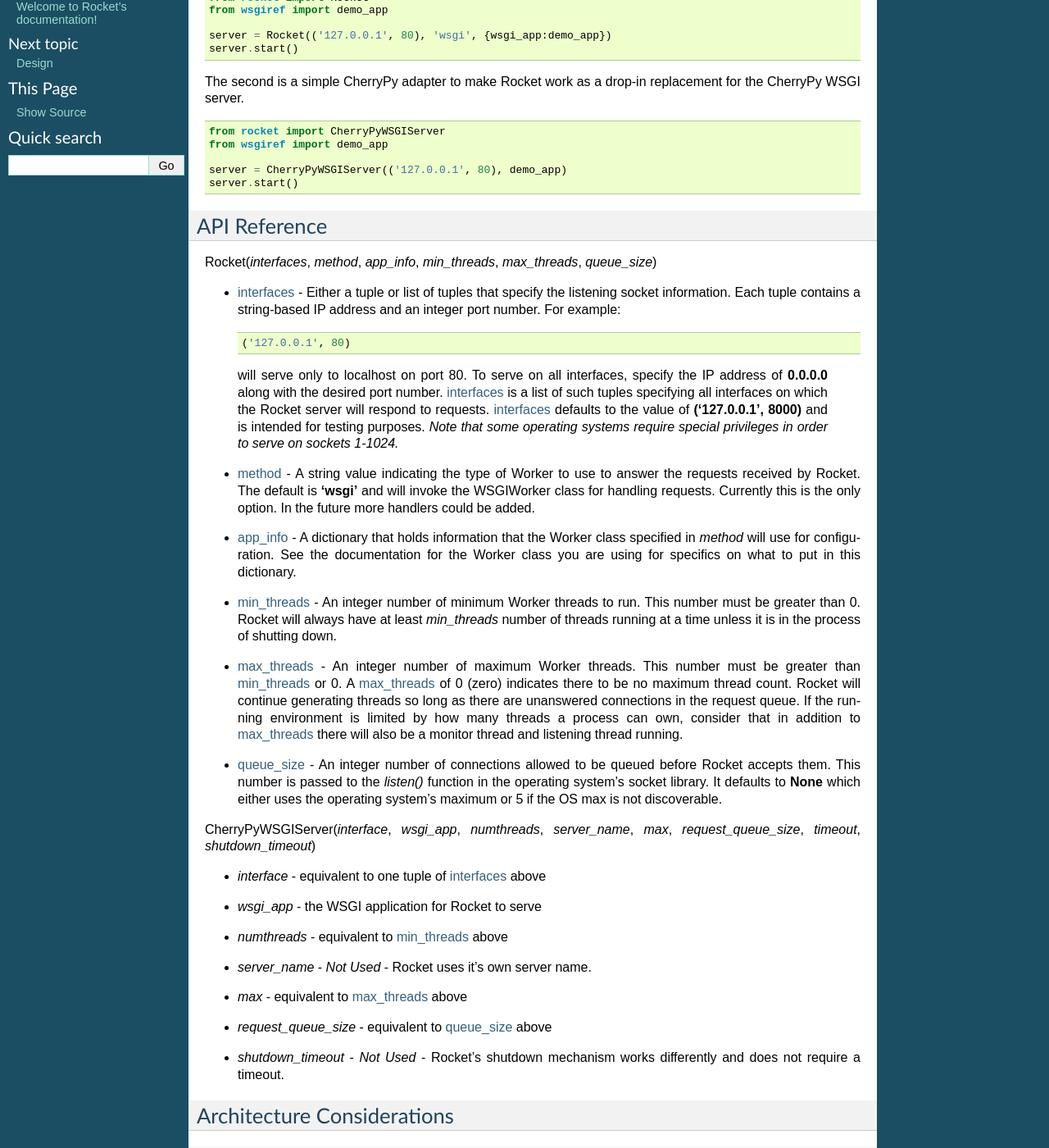
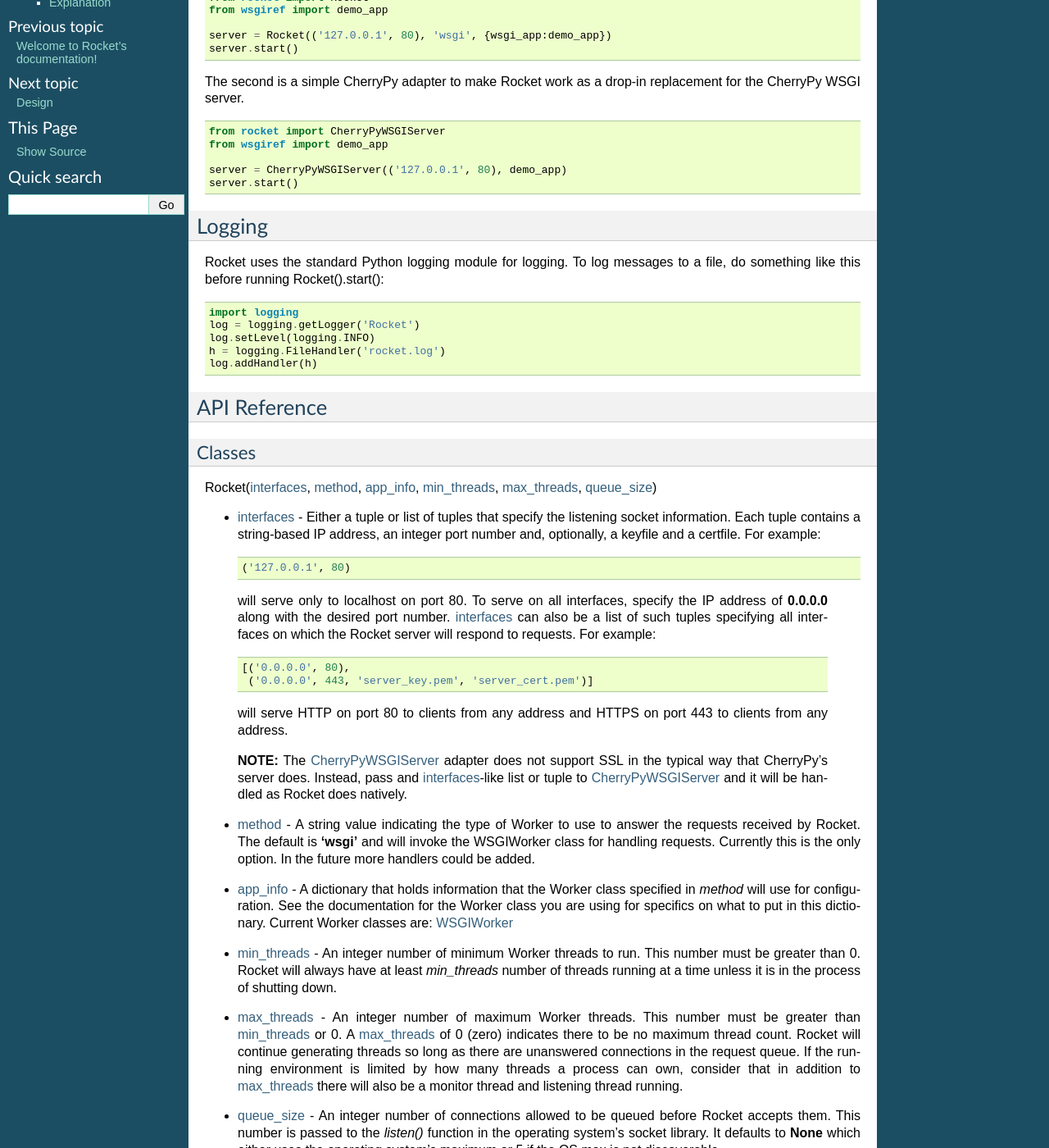
Before and after one commit to explorigin/Rocket, a Sphinx documentation site: the page built from doc/usage.rst, in a window 1280 px wide and 1400 px high, scrolled down 223 px. Shown: the whole window at 82% size. Built offline with Sphinx 7.4.7, drawn with Linux system fonts in a browser that asks for light colours; some of the changed text lies outside the part shown.

Commit message:
Updated documentation to cover: - HTTPS support - logging - build methods - Launchpad project site - License
Bumped version numbers to 0.2.

```diff
--- a/doc/acknowledgements.rst
+++ b/doc/acknowledgements.rst
@@ -7,5 +7,5 @@
 * My Brother Troy - For introducing me to Python when all I could see was C++.
 * Massimo Di Pierro - For `web2py <http://www.web2py.com>`_ and lots of inspiration to make things better.
 * CherryPy team - For `WSGIserver <http://www.cherrypy.org/browser/trunk/cherrypy/wsgiserver>`_ since it served as a guide for some of this project.
-* Guido van Rossum - For `Python <http://www.python.org>`_, the best scripting language.
+* Guido van Rossum and the Python Foundation- For `Python <http://www.python.org>`_, the best scripting language.
 * Canonical - For `Ubuntu <http://www.ubuntu.com>`_, `Bazaar <http://www.bazaar-vcs.org>`_ and `Launchpad <http://launchpad.net>`_
--- a/doc/conf.py
+++ b/doc/conf.py
@@ -38,16 +38,16 @@
 
 # General information about the project.
 project = u'Rocket'
-copyright = u'2009, Timothy Farrell'
+copyright = u'2010, Timothy Farrell'
 
 # The version info for the project you're documenting, acts as replacement for
 # |version| and |release|, also used in various other places throughout the
 # built documents.
 #
 # The short X.Y version.
-version = '0.1'
+version = '0.2'
 # The full version, including alpha/beta/rc tags.
-release = '0.1'
+release = '0.2'
 
 # The language for content autogenerated by Sphinx. Refer to documentation
 # for a list of supported languages.
--- a/doc/index.rst
+++ b/doc/index.rst
@@ -12,8 +12,9 @@
 
    usage
    design
-   extending
+   development
    acknowledgements
+   license
 
 Indices and tables
 ==================
--- a/doc/usage.rst
+++ b/doc/usage.rst
@@ -27,18 +27,39 @@
     server = CherryPyWSGIServer(('127.0.0.1', 80), demo_app)
     server.start()
 
+Logging
+=======
+
+Rocket uses the standard Python logging module for logging.  To log messages to a file, do something like this before running Rocket().start()::
+
+    import logging
+    log = logging.getLogger('Rocket')
+    log.setLevel(logging.INFO)
+    h = logging.FileHandler('rocket.log')
+    log.addHandler(h)
+
 API Reference
 =============
 
-Rocket(*interfaces*, *method*, *app_info*, *min_threads*, *max_threads*, *queue_size*)
+Classes
+-------
+
+Rocket(interfaces_, method_, app_info_, min_threads_, max_threads_, queue_size_)
 
 .. _interfaces:
 
-* interfaces_ - Either a tuple or list of tuples that specify the listening socket information.  Each tuple contains a string-based IP address and an integer port number.  For example::
+* interfaces_ - Either a tuple or list of tuples that specify the listening socket information.  Each tuple contains a string-based IP address, an integer port number and, optionally, a keyfile and a certfile.  For example::
 
     ('127.0.0.1', 80)
 
- will serve only to localhost on port 80.  To serve on all interfaces, specify the IP address of **0.0.0.0** along with the desired port number.  interfaces_ is a list of such tuples specifying all interfaces on which the Rocket server will respond to requests.  interfaces_ defaults to the value of **('127.0.0.1', 8000)** and is intended for testing purposes.  *Note that some operating systems require special privileges in order to serve on sockets 1-1024.*
+ will serve only to localhost on port 80.  To serve on all interfaces, specify the IP address of **0.0.0.0** along with the desired port number.  interfaces_ can also be a list of such tuples specifying all interfaces on which the Rocket server will respond to requests. For example::
+
+    [('0.0.0.0', 80),
+     ('0.0.0.0', 443, 'server_key.pem', 'server_cert.pem')]
+
+ will serve HTTP on port 80 to clients from any address and HTTPS on port 443 to clients from any address.
+
+ **NOTE:** The CherryPyWSGIServer_ adapter does not support SSL in the typical way that CherryPy's server does.  Instead, pass and interfaces_-like list or tuple to CherryPyWSGIServer_ and it will be handled as Rocket does natively.
 
 .. _method:
 
@@ -46,7 +67,9 @@
 
 .. _app_info:
 
-* app_info_ - A dictionary that holds information that the Worker class specified in *method* will use for configuration.  See the documentation for the Worker class you are using for specifics on what to put in this dictionary.
+* app_info_ - A dictionary that holds information that the Worker class specified in *method* will use for configuration.  See the documentation for the Worker class you are using for specifics on what to put in this dictionary.  Current Worker classes are: WSGIWorker_
+
+.. _WSGIWorker: development.html#wsgiworker
 
 .. _min_threads:
 
@@ -62,35 +85,49 @@
 
 .. _CherryPyWSGIServer:
 
-CherryPyWSGIServer(*interface*, *wsgi_app*, *numthreads*, *server_name*, *max*, *request_queue_size*, *timeout*, *shutdown_timeout*)
+CherryPyWSGIServer(interface_, wsgi_app_, numthreads_, server_name_, max_, request_queue_size_, timeout_, shutdown_timeout_)
 
 .. _interface:
 
-* *interface* - equivalent to one tuple of interfaces_ above
+* interface_ - equivalent to one tuple of interfaces_ above
 
 .. _wsgi_app:
 
-* *wsgi_app* - the WSGI application for Rocket to serve
+* wsgi_app_ - the WSGI application for Rocket to serve.
 
 .. _numthreads:
 
-* *numthreads* - equivalent to min_threads_ above
+* numthreads_ - equivalent to min_threads_ above
 
 .. _server_name:
 
-* *server_name* - *Not Used* - Rocket uses it's own server name.
+* server_name_ - *Not Used* - Rocket uses it's own server name.
 
 .. _max:
 
-* *max* - equivalent to max_threads_ above
+* max_ - equivalent to max_threads_ above
 
 .. _request_queue_size:
 
-* *request_queue_size* - equivalent to queue_size_ above
+* request_queue_size_ - equivalent to queue_size_ above
+
+.. _timeout:
+
+* timeout_ - *Not Implemented* - Rocket does not currently timeout connections.
 
 .. _shutdown_timeout:
 
-* *shutdown_timeout* - *Not Used* - Rocket's shutdown mechanism works differently and does not require a timeout.
+* shutdown_timeout_ - *Not Used* - Rocket's shutdown mechanism works differently and does not require a timeout.
+
+Instances
+---------
+
+An instance of Rocket (or CherryPyWSGIServer) has only one method for external use:
+
+* start() - Start the main server loop.  This call will block until server execution is interrupted by:
+    - KeyboardInterrupt for a server running in a console.
+    - The process receives a SIGTERM or SIGHUP signal for platforms that support signals.
+    - A running thread signals the server to stop.
 
 Architecture Considerations
 ===========================
```
Also changed, not shown: doc/design.rst (+7 -3 lines), doc/development.rst (renamed from doc/extending.rst, +34 -2 lines), doc/license.rst (added, +25 -0 lines), LICENSE.txt.
